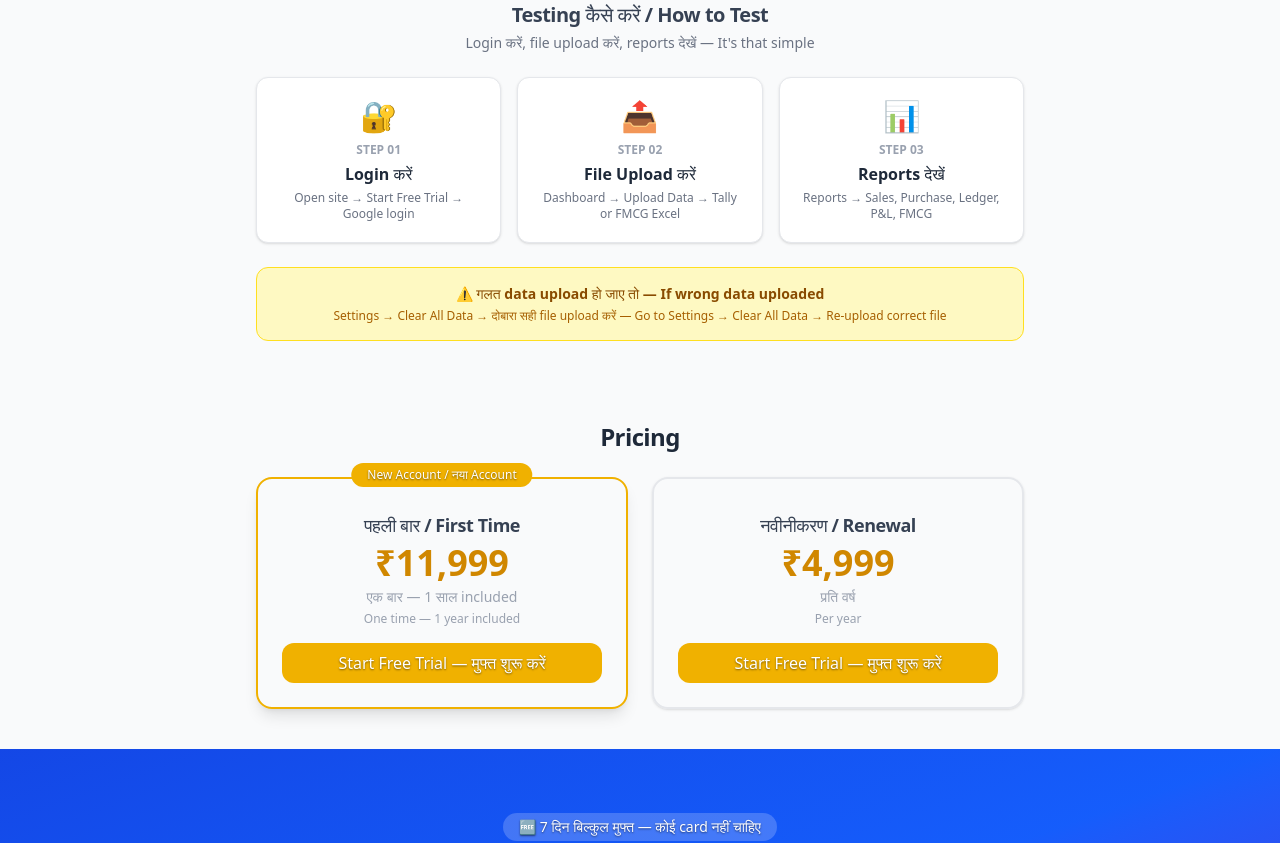
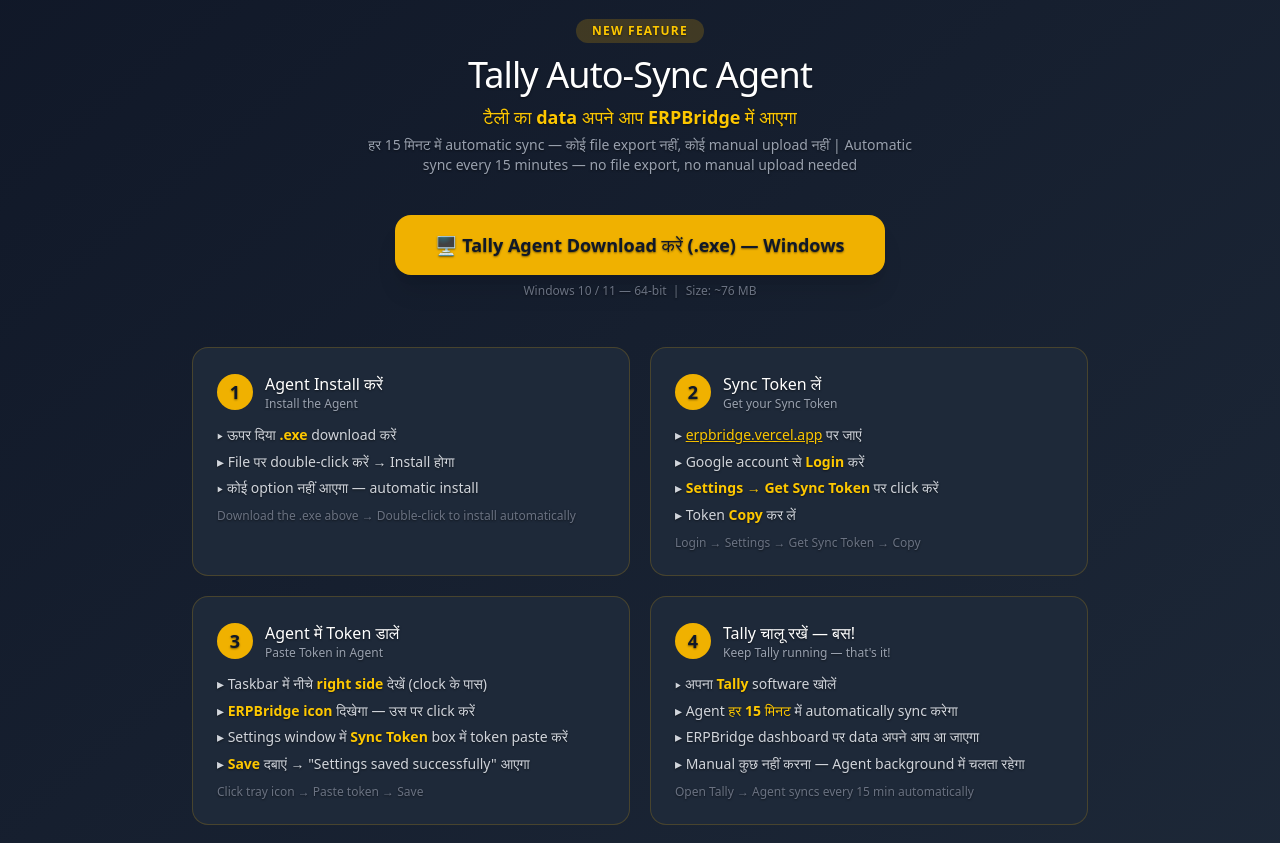
Before and after one commit to kp1153/creativesolutions, a Next.js app: page / in a window 1280 px wide. Shown: the part 2140-2983 px from the top of the page. Built offline with nearby package versions, Linux system fonts and the light colour scheme; no server answers; the database is empty.

Commit message:
force deploy

```diff
--- a/app/page.js
+++ b/app/page.js
@@ -4,6 +4,7 @@ const HARDWARE_EXE_URL = "https://pub-36b3216d45d24541a20e55f6b3f26d07.r2.dev/%E
 const HARDWARE_PWA_URL = "https://nishant-ten.vercel.app";
 const SCHOOL_EXE_URL = "https://pub-ba88bef35aa84924b5e8bc26eb733d33.r2.dev/EduSaaS%20School%20Setup%200.1.0.exe";
 const ERPBRIDGE_EXE_URL = "https://pub-b7b15d809a3649a48535433d66376f24.r2.dev/ERPBridge%20Setup%200.1.0.exe";
+const ERPBRIDGE_AGENT_URL = "https://pub-b7b15d809a3649a48535433d66376f24.r2.dev/ERPBridge%20Tally%20Agent%20Setup%201.0.0.exe";
 const ERPBRIDGE_PWA_URL = "https://erpbridge.vercel.app";
 
 const erpbridgeFeatures = [
@@ -181,6 +182,116 @@ export default function Home() {
             </section>
           )}
 
+          {p.key === "erpbridge" && (
+            <section className="py-14 px-4 bg-gradient-to-br from-gray-900 to-gray-800 text-white">
+              <div className="max-w-4xl mx-auto">
+
+                {/* Heading */}
+                <div className="text-center mb-10">
+                  <div className="inline-block bg-yellow-500/20 text-yellow-400 text-xs font-bold px-4 py-1 rounded-full mb-3 tracking-widest uppercase">New Feature</div>
+                  <h3 className="text-3xl md:text-4xl font-extrabold text-white mb-2">Tally Auto-Sync Agent</h3>
+                  <p className="text-yellow-400 font-semibold text-lg mb-1">टैली का data अपने आप ERPBridge में आएगा</p>
+                  <p className="text-gray-400 text-sm max-w-xl mx-auto">हर 15 मिनट में automatic sync — कोई file export नहीं, कोई manual upload नहीं | Automatic sync every 15 minutes — no file export, no manual upload needed</p>
+                </div>
+
+                {/* Download Button */}
+                <div className="text-center mb-12">
+                  <a
+                    href={ERPBRIDGE_AGENT_URL}
+                    className="inline-block bg-yellow-500 hover:bg-yellow-400 text-gray-900 font-extrabold text-lg px-10 py-4 rounded-2xl shadow-xl transition"
+                  >
+                    🖥️ Tally Agent Download करें (.exe) — Windows
+                  </a>
+                  <p className="text-gray-500 text-xs mt-2">Windows 10 / 11 — 64-bit &nbsp;|&nbsp; Size: ~76 MB</p>
+                </div>
+
+                {/* Steps */}
+                <div className="grid md:grid-cols-2 gap-5 mb-10">
+
+                  {/* Step 1 */}
+                  <div className="bg-gray-800 border border-yellow-500/20 rounded-2xl p-6">
+                    <div className="flex items-center gap-3 mb-3">
+                      <div className="bg-yellow-500 text-gray-900 font-black text-lg w-9 h-9 rounded-full flex items-center justify-center">1</div>
+                      <div>
+                        <div className="font-bold text-white">Agent Install करें</div>
+                        <div className="text-gray-400 text-xs">Install the Agent</div>
+                      </div>
+                    </div>
+                    <ul className="text-sm text-gray-300 space-y-1 leading-relaxed">
+                      <li>▸ ऊपर दिया <span className="text-yellow-400 font-semibold">.exe</span> download करें</li>
+                      <li>▸ File पर double-click करें → Install होगा</li>
+                      <li>▸ कोई option नहीं आएगा — automatic install</li>
+                      <li className="text-gray-500 text-xs pt-1">Download the .exe above → Double-click to install automatically</li>
+                    </ul>
+                  </div>
+
+                  {/* Step 2 */}
+                  <div className="bg-gray-800 border border-yellow-500/20 rounded-2xl p-6">
+                    <div className="flex items-center gap-3 mb-3">
+                      <div className="bg-yellow-500 text-gray-900 font-black text-lg w-9 h-9 rounded-full flex items-center justify-center">2</div>
+                      <div>
+                        <div className="font-bold text-white">Sync Token लें</div>
+                        <div className="text-gray-400 text-xs">Get your Sync Token</div>
+                      </div>
+                    </div>
+                    <ul className="text-sm text-gray-300 space-y-1 leading-relaxed">
+                      <li>▸ <a href={ERPBRIDGE_PWA_URL} target="_blank" rel="noopener noreferrer" className="text-yellow-400 underline">erpbridge.vercel.app</a> पर जाएं</li>
+                      <li>▸ Google account से <span className="text-yellow-400 font-semibold">Login</span> करें</li>
+                      <li>▸ <span className="text-yellow-400 font-semibold">Settings → Get Sync Token</span> पर click करें</li>
+                      <li>▸ Token <span className="text-yellow-400 font-semibold">Copy</span> कर लें</li>
+                      <li className="text-gray-500 text-xs pt-1">Login → Settings → Get Sync Token → Copy</li>
+                    </ul>
+                  </div>
+
+                  {/* Step 3 */}
+                  <div className="bg-gray-800 border border-yellow-500/20 rounded-2xl p-6">
+                    <div className="flex items-center gap-3 mb-3">
+                      <div className="bg-yellow-500 text-gray-900 font-black text-lg w-9 h-9 rounded-full flex items-center justify-center">3</div>
+                      <div>
+                        <div className="font-bold text-white">Agent में Token डालें</div>
+                        <div className="text-gray-400 text-xs">Paste Token in Agent</div>
+                      </div>
+                    </div>
+                    <ul className="text-sm text-gray-300 space-y-1 leading-relaxed">
+                      <li>▸ Taskbar में नीचे <span className="text-yellow-400 font-semibold">right side</span> देखें (clock के पास)</li>
+                      <li>▸ <span className="text-yellow-400 font-semibold">ERPBridge icon</span> दिखेगा — उस पर click करें</li>
+                      <li>▸ Settings window में <span className="text-yellow-400 font-semibold">Sync Token</span> box में token paste करें</li>
+                      <li>▸ <span className="text-yellow-400 font-semibold">Save</span> दबाएं → &quot;Settings saved successfully&quot; आएगा</li>
+                      <li className="text-gray-500 text-xs pt-1">Click tray icon → Paste token → Save</li>
+                    </ul>
+                  </div>
+
+                  {/* Step 4 */}
+                  <div className="bg-gray-800 border border-yellow-500/20 rounded-2xl p-6">
+                    <div className="flex items-center gap-3 mb-3">
+                      <div className="bg-yellow-500 text-gray-900 font-black text-lg w-9 h-9 rounded-full flex items-center justify-center">4</div>
+                      <div>
+                        <div className="font-bold text-white">Tally चालू रखें — बस!</div>
+                        <div className="text-gray-400 text-xs">Keep Tally running — that&apos;s it!</div>
+                      </div>
+                    </div>
+                    <ul className="text-sm text-gray-300 space-y-1 leading-relaxed">
+                      <li>▸ अपना <span className="text-yellow-400 font-semibold">Tally</span> software खोलें</li>
+                      <li>▸ Agent <span className="text-yellow-400 font-semibold">हर 15 मिनट</span> में automatically sync करेगा</li>
+                      <li>▸ ERPBridge dashboard पर data अपने आप आ जाएगा</li>
+                      <li>▸ Manual कुछ नहीं करना — Agent background में चलता रहेगा</li>
+                      <li className="text-gray-500 text-xs pt-1">Open Tally → Agent syncs every 15 min automatically</li>
+                    </ul>
+                  </div>
+
+                </div>
+
+                {/* Info box */}
+                <div className="bg-yellow-500/10 border border-yellow-500/30 rounded-2xl p-5 text-center">
+                  <p className="text-yellow-400 font-bold text-sm mb-1">💡 ध्यान रखें / Important</p>
+                  <p className="text-gray-300 text-sm">Sync के समय <span className="text-yellow-400 font-semibold">Tally चालू होना चाहिए</span> — Agent और Tally दोनों एक ही computer पर होने चाहिए।</p>
+                  <p className="text-gray-500 text-xs mt-1">Tally must be running during sync — Agent and Tally must be on the same computer.</p>
+                </div>
+
+              </div>
+            </section>
+          )}
+
           {p.features && (
             <section className="py-10 px-4 bg-gray-50">
               <div className="max-w-3xl mx-auto">
```
